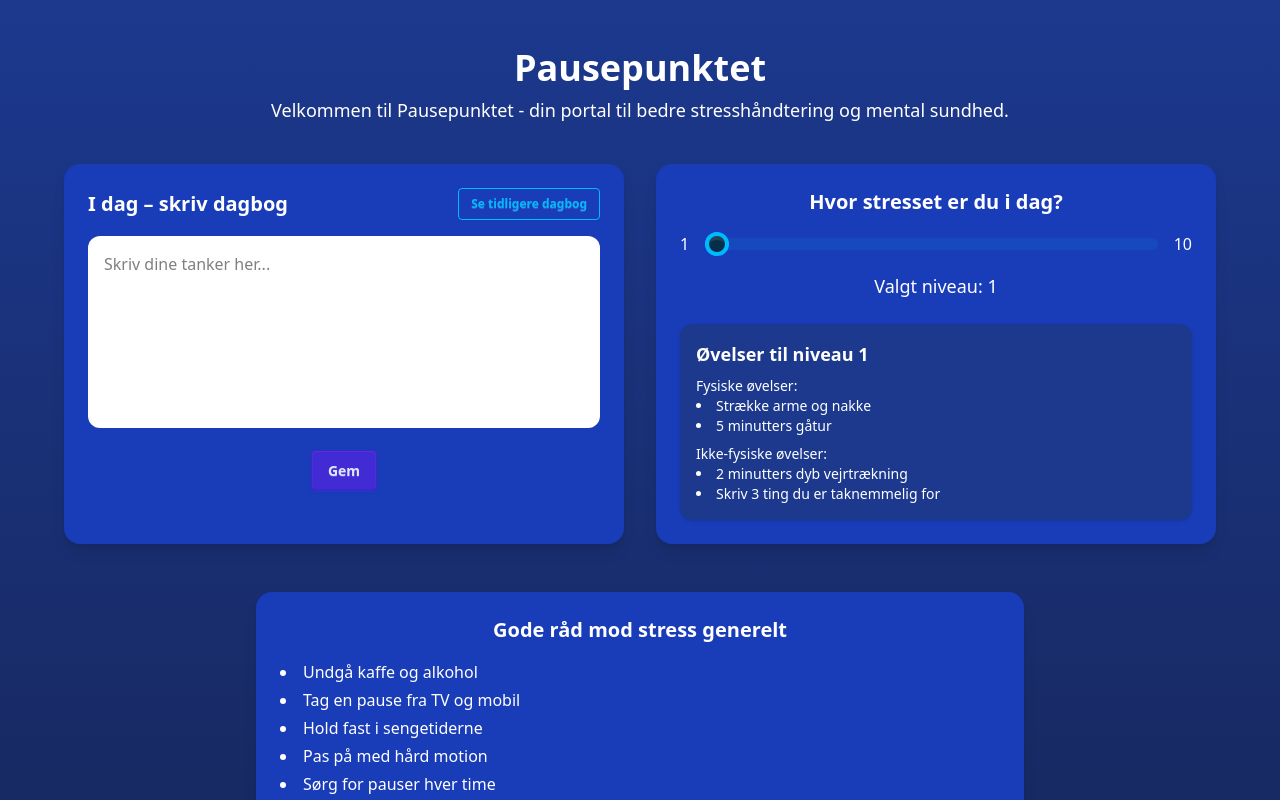
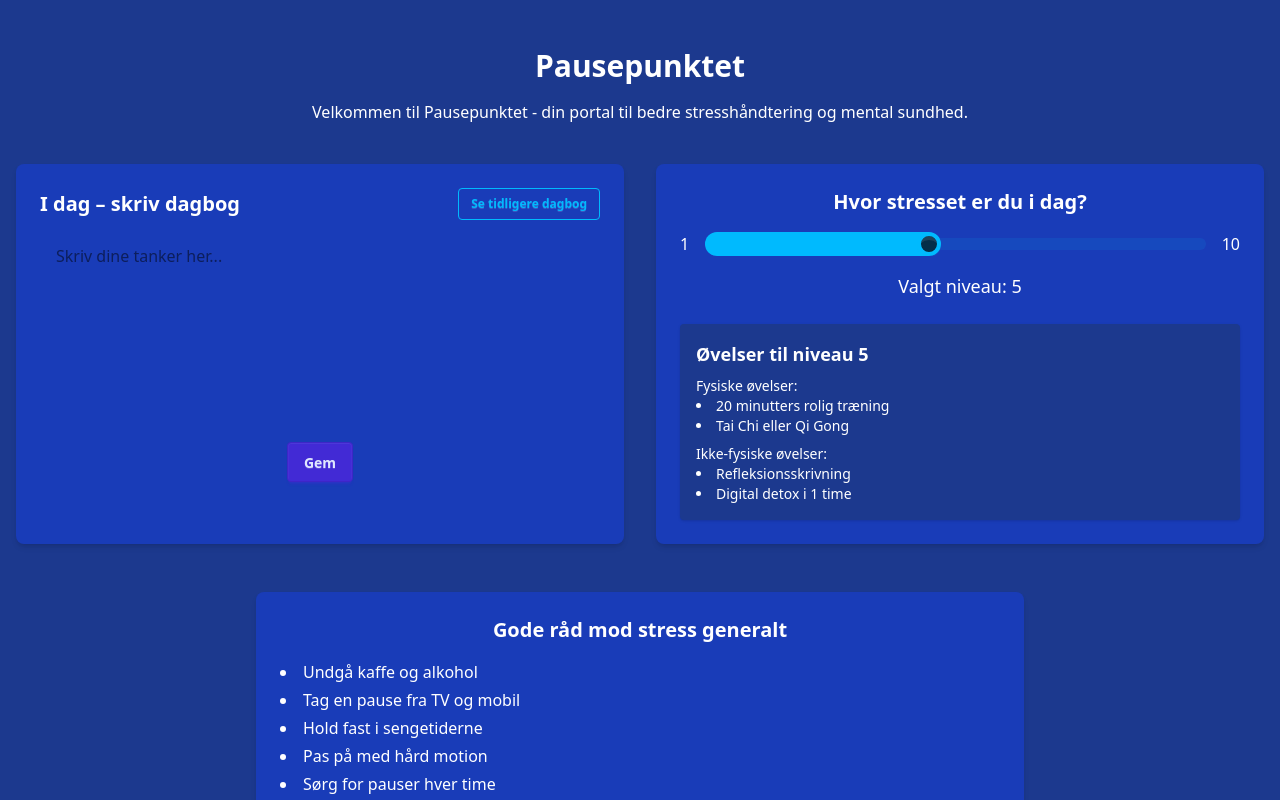
Before and after one commit to Omidg1/Oevelse10, a SvelteKit app in the folder øvelse10/: page /home in a window 1280 px wide. Shown: the top 800 px of the page. Built offline with nearby package versions, Linux system fonts and the light colour scheme.

Commit message:
Update +page.svelte

```diff
--- a/øvelse10/src/routes/home/+page.svelte
+++ b/øvelse10/src/routes/home/+page.svelte
@@ -1,5 +1,5 @@
 <script lang="ts">
-	let stressValue = 1;
+ 	let stressValue = 5;
 
  	const exercises = {
  		1: {
@@ -45,31 +45,28 @@
  	};
  </script>
 
-<div
-	class="min-h-screen bg-gradient-to-b from-blue-900 to-blue-950 px-4 pt-12 text-center font-sans text-white"
->
-	<div class="mx-auto max-w-6xl">
-		<h1 class="text-4xl font-bold">Pausepunktet</h1>
-		<p class="mt-2 text-lg">
+ <div class="min-h-screen bg-blue-900 px-4 pt-12 text-center font-sans text-white">
+ 	<h1 class="text-3xl font-bold">Pausepunktet</h1>
+ 	<p class="mt-4">
  		Velkommen til Pausepunktet - din portal til bedre stresshåndtering og mental sundhed.
  	</p>
 
  	<div class="mt-10 flex flex-col justify-between gap-8 lg:flex-row">
  		<!-- Dagbog -->
-			<div class="flex-1 rounded-2xl bg-blue-800 p-6 shadow-lg">
-				<div class="mb-4 flex items-center justify-between">
+ 		<div class="flex-1 rounded-lg bg-blue-800 p-6 shadow-md">
+ 			<div class="mb-2 flex items-center justify-between">
  				<h2 class="text-xl font-semibold">I dag – skriv dagbog</h2>
  				<button class="btn btn-sm btn-outline btn-info">Se tidligere dagbog</button>
  			</div>
  			<textarea
  				placeholder="Skriv dine tanker her..."
-					class="h-48 w-full resize-none rounded-xl bg-white p-4 text-black"
+ 				class="h-48 w-full resize-none rounded-md p-4 text-black"
  			></textarea>
  			<button class="btn btn-primary mt-4">Gem</button>
  		</div>
 
  		<!-- Stressniveau -->
-			<div class="flex-1 rounded-2xl bg-blue-800 p-6 shadow-lg">
+ 		<div class="flex-1 rounded-lg bg-blue-800 p-6 shadow-md">
  			<h2 class="mb-4 text-xl font-semibold">Hvor stresset er du i dag?</h2>
  			<div class="flex items-center space-x-4">
  				<span>1</span>
@@ -84,9 +81,9 @@
  			</div>
  			<p class="mt-4 text-lg">Valgt niveau: <span>{stressValue}</span></p>
 
-				<!-- Øvelsesoutput -->
+ 			<!-- Dynamisk øvelsesoutput -->
  			{#if exercises[stressValue]}
-					<div class="mt-6 rounded-xl bg-blue-900 p-4 text-left text-sm shadow">
+ 				<div class="mt-6 rounded bg-blue-900 p-4 text-left text-sm shadow">
  					<h3 class="mb-2 text-lg font-semibold">Øvelser til niveau {stressValue}</h3>
 
  					<p class="font-medium">Fysiske øvelser:</p>
@@ -108,9 +105,9 @@
  	</div>
 
  	<!-- Gode råd -->
-		<section class="mx-auto mt-12 max-w-3xl rounded-2xl bg-blue-800 p-6 text-left shadow-lg">
-			<h2 class="mb-4 text-center text-xl font-semibold">Gode råd mod stress generelt</h2>
-			<ul class="list-inside list-disc space-y-1">
+ 	<section class="mx-auto mt-12 max-w-3xl rounded-lg bg-blue-800 p-6 shadow-md">
+ 		<h2 class="mb-4 text-xl font-semibold">Gode råd mod stress generalt</h2>
+ 		<ul class="list-inside list-disc space-y-1 text-left">
  			<li>Undgå kaffe og alkohol</li>
  			<li>Tag en pause fra TV og mobil</li>
  			<li>Hold fast i sengetiderne</li>
@@ -134,4 +131,3 @@
  		</nav>
  	</footer>
  </div>
-</div>
```
Lines whose indentation alone changed are shown as unchanged.
